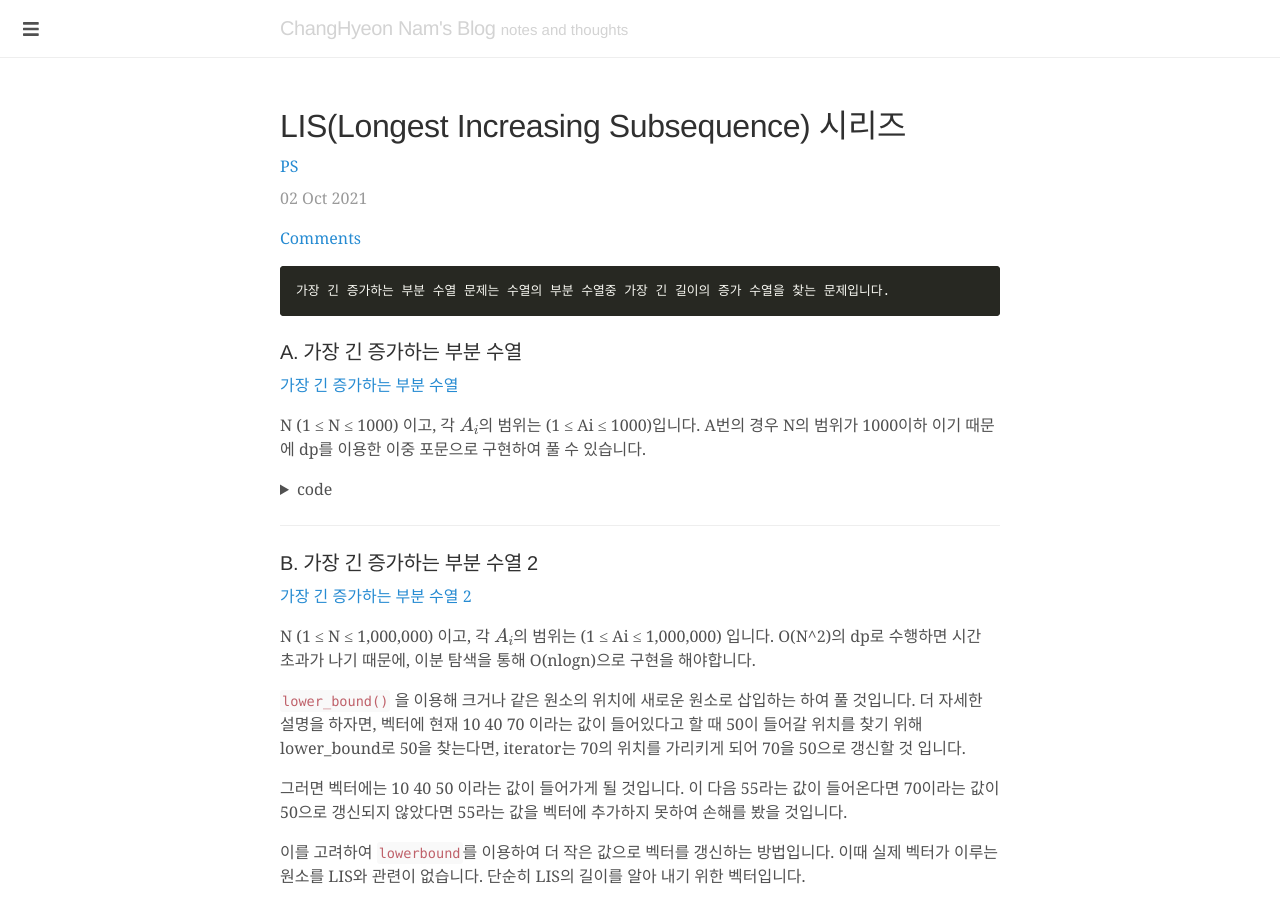
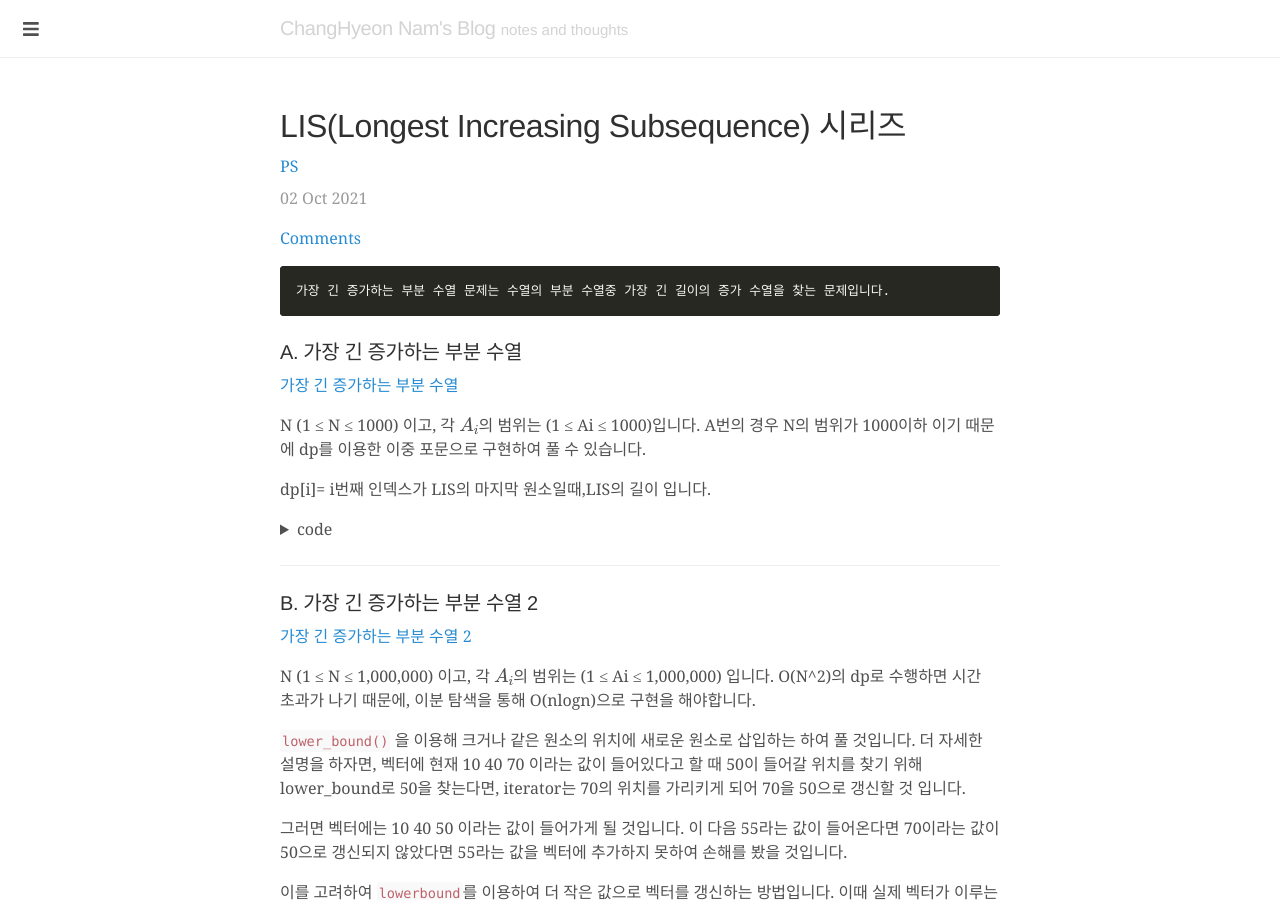
Before and after one commit to changhyeonnam/changhyeonnam.github.io, a Jekyll site: the page built from _posts/2021/2021-10-02-LIS.md, in a window 1280 px wide and 900 px high. Built offline with Jekyll 4.4.1, drawn with Linux system fonts in a browser that asks for light colours; nearby versions of some CDN libraries; our own code applies the rules of GitHub Pages for plain Markdown files; formulas are drawn with MathJax 3; comment, search, counter and statistics services are not loaded.

Commit message:
Update 2021-10-02-LIS.md

```diff
--- a/_posts/2021/2021-10-02-LIS.md
+++ b/_posts/2021/2021-10-02-LIS.md
@@ -16,6 +16,8 @@ comments: true
 [가장 긴 증가하는 부분 수열](https://www.acmicpc.net/problem/11053)
 
 N (1 ≤ N ≤ 1000) 이고, 각 $A_i$의 범위는 (1 ≤ Ai ≤ 1000)입니다. A번의 경우 N의 범위가 1000이하 이기 때문에 dp를 이용한 이중 포문으로 구현하여 풀 수 있습니다.
+
+dp[i]= i번째 인덱스가 LIS의 마지막 원소일때,LIS의 길이 입니다.
 
 <details>
 <summary>code</summary>
```
